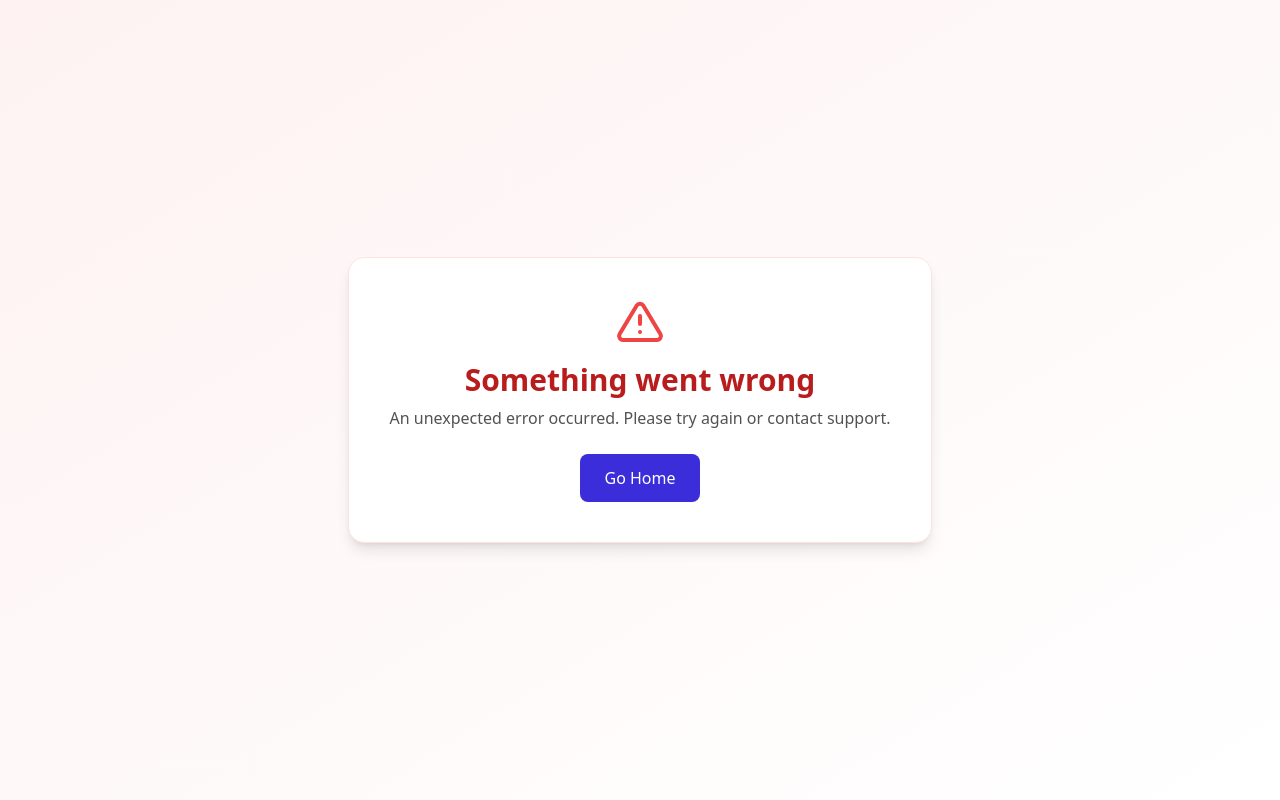
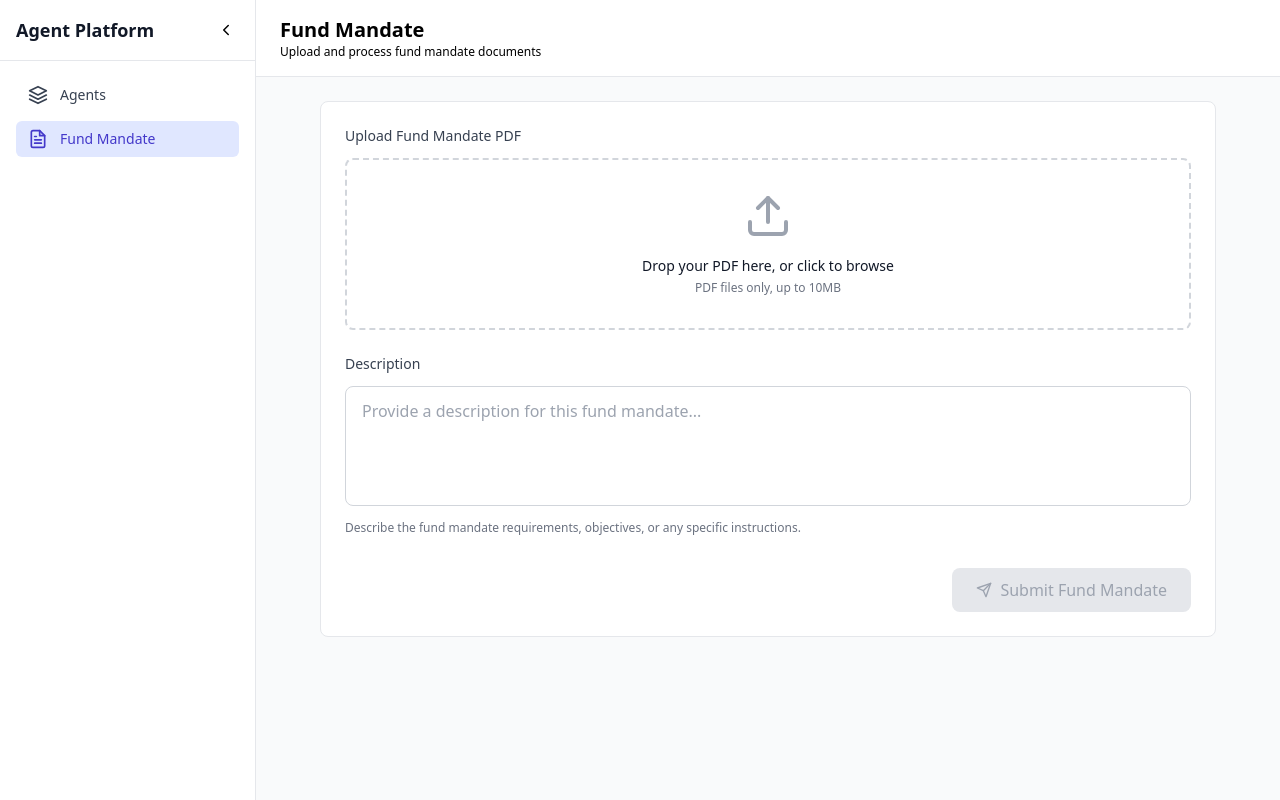
Before and after one commit to Afzal-Hameeth/Fund-Mandate, a React (Vite) app in the folder apps/client/: page /fund-mandate in a window 1280 px wide. Built offline with nearby package versions, Linux system fonts and the light colour scheme.

Commit message:
fund mandate

```diff
--- a/apps/client/src/components/Sidebar.tsx
+++ b/apps/client/src/components/Sidebar.tsx
@@ -1,6 +1,6 @@
 import React, { useState } from 'react';
 import { useNavigate, useLocation, NavLink } from 'react-router-dom';
-import { FiHome, FiLayers, FiEye, FiChevronLeft, FiChevronRight } from 'react-icons/fi';
+import { FiHome, FiLayers, FiEye, FiChevronLeft, FiChevronRight, FiFileText } from 'react-icons/fi';
 
 const Sidebar: React.FC = () => {
   const navigate = useNavigate();
@@ -9,9 +9,8 @@ const Sidebar: React.FC = () => {
   const [showSettings, setShowSettings] = useState(false);
 
   const navItems = [
-//     { label: 'Dashboard', path: '/', icon: FiHome },
     { label: 'Agents', path: '/', icon: FiLayers },
-//     { label: 'Settings', path: '/settings', icon: FiEye },
+    { label: 'Fund Mandate', path: '/fund-mandate', icon: FiFileText },
   ];
 
   return (
--- a/apps/client/src/main.tsx
+++ b/apps/client/src/main.tsx
@@ -4,6 +4,7 @@ import { createBrowserRouter, RouterProvider } from 'react-router-dom';
 import './index.css'
 import DashLayout from './layouts/DashLayout';
 import Agent from './pages/agent';
+import FundMandate from './pages/fundMandate';
 import Error from './pages/Error';
 
 
@@ -16,6 +17,11 @@ const router = createBrowserRouter([
       {
         index: true,
         element: <Agent />,
+        errorElement: <Error />,
+      },
+      {
+        path: 'fund-mandate',
+        element: <FundMandate />,
         errorElement: <Error />,
       },
     ],
--- /dev/null
+++ b/apps/client/src/pages/fundMandate.tsx
@@ -0,0 +1,202 @@
+import React, { useState } from 'react';
+import { FiUpload, FiFileText, FiSend } from 'react-icons/fi';
+
+const FundMandate: React.FC = () => {
+  const [selectedFile, setSelectedFile] = useState<File | null>(null);
+  const [description, setDescription] = useState('');
+  const [isSubmitting, setIsSubmitting] = useState(false);
+  const [dragActive, setDragActive] = useState(false);
+
+  const handleFileSelect = (file: File) => {
+    if (file.type === 'application/pdf') {
+      setSelectedFile(file);
+    } else {
+      alert('Please select a PDF file only.');
+    }
+  };
+
+  const handleDrop = (e: React.DragEvent) => {
+    e.preventDefault();
+    e.stopPropagation();
+    setDragActive(false);
+
+    const files = e.dataTransfer.files;
+    if (files && files[0]) {
+      handleFileSelect(files[0]);
+    }
+  };
+
+  const handleDragOver = (e: React.DragEvent) => {
+    e.preventDefault();
+    e.stopPropagation();
+    setDragActive(true);
+  };
+
+  const handleDragLeave = (e: React.DragEvent) => {
+    e.preventDefault();
+    e.stopPropagation();
+    setDragActive(false);
+  };
+
+  const handleFileInput = (e: React.ChangeEvent<HTMLInputElement>) => {
+    const files = e.target.files;
+    if (files && files[0]) {
+      handleFileSelect(files[0]);
+    }
+  };
+
+  const handleSubmit = async (e: React.FormEvent) => {
+    e.preventDefault();
+    if (!selectedFile || !description.trim()) {
+      alert('Please select a PDF file and provide a description.');
+      return;
+    }
+
+    setIsSubmitting(true);
+
+    try {
+      // TODO: Implement file upload to backend
+      console.log('Submitting:', {
+        file: selectedFile.name,
+        description: description.trim(),
+      });
+
+      // Simulate API call
+      await new Promise(resolve => setTimeout(resolve, 2000));
+
+      alert('Fund mandate submitted successfully!');
+      setSelectedFile(null);
+      setDescription('');
+    } catch (error) {
+      console.error('Error submitting fund mandate:', error);
+      alert('Failed to submit fund mandate. Please try again.');
+    } finally {
+      setIsSubmitting(false);
+    }
+  };
+
+  return (
+    <div className="flex flex-col h-full bg-gray-50">
+      {/* Header */}
+      <div className="bg-white border-b border-gray-200 px-6 py-4">
+        <h1 className="text-xl font-bold">Fund Mandate</h1>
+        <p className="text-xs text-muted-foreground">Upload and process fund mandate documents</p>
+      </div>
+
+      {/* Content */}
+      <div className="flex-1 overflow-y-auto p-6">
+        <div className="max-w-4xl mx-auto">
+          <div className="bg-white rounded-lg border border-gray-200 p-6">
+            <form onSubmit={handleSubmit} className="space-y-6">
+              {/* PDF Upload Section */}
+              <div>
+                <label className="block text-sm font-medium text-gray-700 mb-3">
+                  Upload Fund Mandate PDF
+                </label>
+
+                <div
+                  className={`relative border-2 border-dashed rounded-lg p-8 text-center transition-colors ${
+                    dragActive
+                      ? 'border-indigo-400 bg-indigo-50'
+                      : selectedFile
+                      ? 'border-green-400 bg-green-50'
+                      : 'border-gray-300 hover:border-gray-400'
+                  }`}
+                  onDrop={handleDrop}
+                  onDragOver={handleDragOver}
+                  onDragLeave={handleDragLeave}
+                >
+                  <input
+                    type="file"
+                    accept=".pdf"
+                    onChange={handleFileInput}
+                    className="absolute inset-0 w-full h-full opacity-0 cursor-pointer"
+                    disabled={isSubmitting}
+                  />
+
+                  <div className="flex flex-col items-center">
+                    {selectedFile ? (
+                      <>
+                        <FiFileText size={48} className="text-green-500 mb-4" />
+                        <p className="text-sm font-medium text-gray-900 mb-1">
+                          {selectedFile.name}
+                        </p>
+                        <p className="text-xs text-gray-500">
+                          {(selectedFile.size / 1024 / 1024).toFixed(2)} MB
+                        </p>
+                        <button
+                          type="button"
+                          onClick={() => setSelectedFile(null)}
+                          className="mt-3 text-sm text-red-600 hover:text-red-800"
+                          disabled={isSubmitting}
+                        >
+                          Remove file
+                        </button>
+                      </>
+                    ) : (
+                      <>
+                        <FiUpload size={48} className="text-gray-400 mb-4" />
+                        <p className="text-sm font-medium text-gray-900 mb-1">
+                          Drop your PDF here, or click to browse
+                        </p>
+                        <p className="text-xs text-gray-500">
+                          PDF files only, up to 10MB
+                        </p>
+                      </>
+                    )}
+                  </div>
+                </div>
+              </div>
+
+              {/* Description Section */}
+              <div>
+                <label htmlFor="description" className="block text-sm font-medium text-gray-700 mb-3">
+                  Description
+                </label>
+                <textarea
+                  id="description"
+                  value={description}
+                  onChange={(e) => setDescription(e.target.value)}
+                  placeholder="Provide a description for this fund mandate..."
+                  className="w-full resize-none rounded-lg border border-gray-300 px-4 py-3 focus:border-indigo-500 focus:outline-none focus:ring-1 focus:ring-indigo-500 min-h-[120px]"
+                  disabled={isSubmitting}
+                  required
+                />
+                <p className="text-xs text-gray-500 mt-2">
+                  Describe the fund mandate requirements, objectives, or any specific instructions.
+                </p>
+              </div>
+
+              {/* Submit Button */}
+              <div className="flex justify-end pt-2">
+                <button
+                  type="submit"
+                  disabled={!selectedFile || !description.trim() || isSubmitting}
+                  className={`px-6 py-2.5 rounded-lg font-medium transition-all duration-200 flex items-center gap-2 ${
+                    selectedFile && description.trim() && !isSubmitting
+                      ? 'bg-indigo-600 text-white hover:bg-indigo-700 hover:shadow-md focus:bg-indigo-700 active:scale-95'
+                      : 'bg-gray-200 text-gray-400 cursor-not-allowed'
+                  }`}
+                >
+                  {isSubmitting ? (
+                    <>
+                      <div className="w-4 h-4 border-2 border-white border-t-transparent rounded-full animate-spin" />
+                      Processing...
+                    </>
+                  ) : (
+                    <>
+                      <FiSend size={16} />
+                      Submit Fund Mandate
+                    </>
+                  )}
+                </button>
+              </div>
+            </form>
+          </div>
+        </div>
+      </div>
+    </div>
+  );
+};
+
+export default FundMandate;
```
